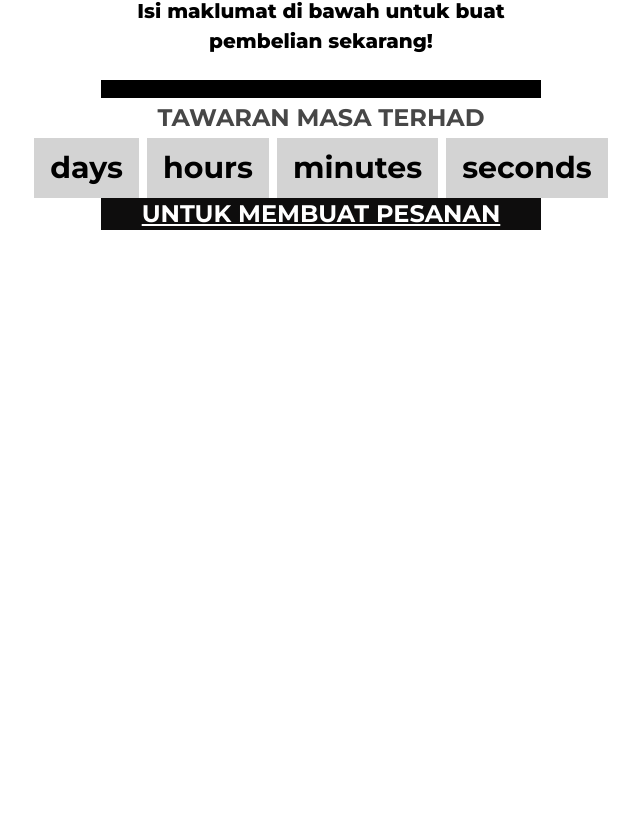
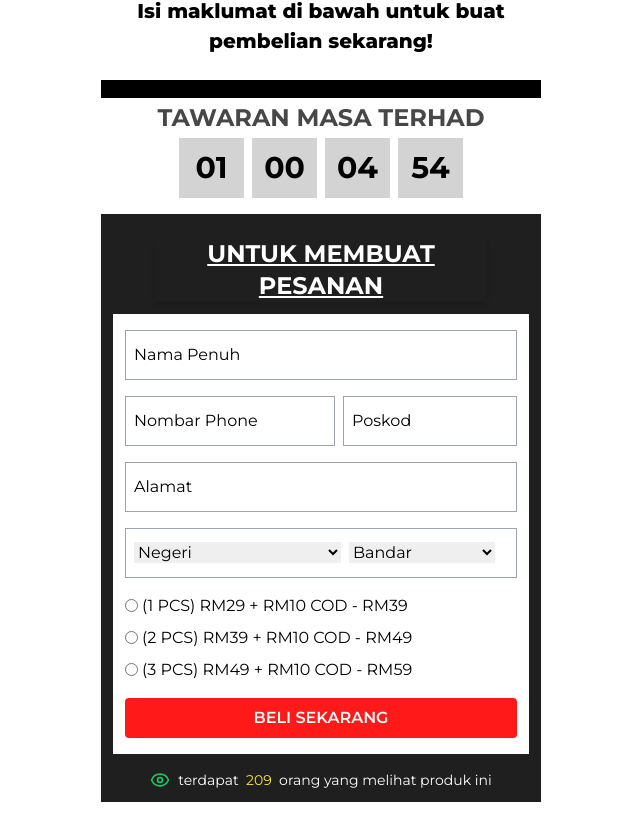
Before and after one commit to ShakirYasin/igoc-store, a Next.js app: page /en in a window 1280 px wide. Shown: the part 4419-5259 px from the top of the page, without its empty margins (319-959 px from the left). Before the commit the page ends 4725 px from the top, so only its background shows below. Built offline with nearby package versions, Linux system fonts and the light colour scheme.

Commit message:
worked on web page creating

```diff
--- a/package.json
+++ b/package.json
@@ -10,6 +10,8 @@
     "generate": "graphql-codegen"
   },
   "dependencies": {
+    "@coreui/coreui-pro": "^5.9.0",
+    "@coreui/react": "^5.5.0",
     "@fortawesome/free-solid-svg-icons": "^6.7.2",
     "@fortawesome/react-fontawesome": "^0.2.2",
     "@graphql-codegen/cli": "^5.0.2",
@@ -50,7 +52,7 @@
     "react-confetti": "^6.1.0",
     "react-dom": "^18",
     "react-facebook-pixel": "^1.0.4",
-    "react-hook-form": "^7.53.0",
+    "react-hook-form": "^7.55.0",
     "react-icons": "^5.5.0",
     "react-intersection-observer": "^9.13.1",
     "react-toastify": "^10.0.5",
--- a/src/app/[lang]/components/CountdownTimer.tsx
+++ b/src/app/[lang]/components/CountdownTimer.tsx
@@ -1,8 +1,8 @@
 "use client";
 import { useState, useEffect } from "react";
 
-const CountdownTimer = () => {
-  const [timeLeft, setTimeLeft] = useState({
+let CountdownTimer = () => {
+  let [timeLeft, setTimeLeft] = useState({
     days: 1,
     hours: 0,
     minutes: 5,
@@ -10,9 +10,9 @@ const CountdownTimer = () => {
   });
 
   useEffect(() => {
-    const timer = setInterval(() => {
+    let timer = setInterval(() => {
       setTimeLeft((prevTime) => {
-        const { days, hours, minutes, seconds } = prevTime;
+        let { days, hours, minutes, seconds } = prevTime;
 
         if (days === 0 && hours === 0 && minutes === 0 && seconds === 0) {
           clearInterval(timer);
@@ -40,9 +40,9 @@ const CountdownTimer = () => {
         Tawaran masa terhad
       </h1>
       <div className="flex justify-center gap-2">
-        {Object.entries(timeLeft).map(([time], index) => (
+        {Object.values(timeLeft).map((time, index) => (
           <div key={index} className="flex flex-col items-center">
-            <div className="bg-[#d3d3d3] text-black font-bold text-3xl px-4 py-3 min-w-[65px] text-center">
+            <div className="bg-[#d3d3d3] text-black font-bold text-3xl py-3 min-w-[65px] text-center">
               {String(time).padStart(2, "0")}
             </div>
           </div>
--- a/src/app/[lang]/components/OrderForm.tsx
+++ b/src/app/[lang]/components/OrderForm.tsx
@@ -1,13 +1,272 @@
+"use client";
+import { Eye } from "lucide-react";
 import React from "react";
+import { SubmitHandler, useForm } from "react-hook-form";
+import { CProgress, CProgressBar } from "@coreui/react";
+
+type FormData = {
+  "Nama Penuh": string;
+  "Nombar Phone": string;
+  Poskod: string;
+  Alamat: string;
+  Negeri: string;
+  Bandar: string;
+  Title: string;
+  Quantity:
+    | "(1 PCS) RM29 + RM10 COD - RM39"
+    | "(2 PCS) RM39 + RM10 COD - RM49"
+    | "(3 PCS) RM49 + RM10 COD - RM59";
+};
 
 export default function OrderForm() {
+  const {
+    register,
+    handleSubmit,
+    formState: { errors },
+  } = useForm<FormData>();
+
+  const onSubmit: SubmitHandler<FormData> = (data) => {
+    console.log(data);
+  };
+
   return (
-    <>
-      <div className="bg-[#0e0d0d]">
-        <h1 className="underline text-2xl font-bold uppercase text-center text-white ">
+    <div className="bg-[#1f1f1f] mt-4 p-3">
+      <div className="py-3 w-4/5 mx-auto text-center text-white">
+        <h1 className="underline text-2xl shadow-md font-bold uppercase">
           untuk membuat pesanan
         </h1>
       </div>
-    </>
+      <div>
+        <form
+          onSubmit={handleSubmit(onSubmit)}
+          className="space-y-4 px-3 py-4 bg-white text-black"
+        >
+          {/* Nama Penuh */}
+          <div>
+            <input
+              type="text"
+              placeholder="Nama Penuh"
+              className="w-full px-2 py-3 border border-gray-400 placeholder-black"
+              {...register("Nama Penuh", {
+                required: "Nama Penuh is required",
+                maxLength: {
+                  value: 30,
+                  message: "Nama Penuh should be less than 30 characters",
+                },
+              })}
+            />
+            {errors["Nama Penuh"] && (
+              <span className="text-red-500">
+                {errors["Nama Penuh"]?.message}
+              </span>
+            )}
+          </div>
+
+          <div className="flex gap-2 ">
+            {/* Nombar Phone */}
+            <div className="flex-2">
+              <input
+                type="tel"
+                placeholder="Nombar Phone"
+                className="w-full px-2 py-3 border border-gray-400  placeholder-black"
+                {...register("Nombar Phone", {
+                  required: "Nombar Phone is required",
+                  minLength: {
+                    value: 6,
+                    message: "Nombar Phone should be at least 6 digits",
+                  },
+                  maxLength: {
+                    value: 100,
+                    message: "Nombar Phone should be less than 100 characters",
+                  },
+                })}
+              />
+              {errors["Nombar Phone"] && (
+                <span className="text-red-500">
+                  {errors["Nombar Phone"]?.message}
+                </span>
+              )}
+            </div>
+
+            {/* Poskod */}
+            <div className="flex-1">
+              <input
+                type="text"
+                placeholder="Poskod"
+                className="w-full px-2 py-3 border border-gray-400  placeholder-black"
+                {...register("Poskod", {
+                  required: "Poskod is required",
+                  pattern: {
+                    value: /^[0-9]+$/,
+                    message: "Poskod must be a number",
+                  },
+                  maxLength: {
+                    value: 5,
+                    message: "Poskod should be less than 6 characters",
+                  },
+                })}
+              />
+              {errors["Poskod"] && (
+                <span className="text-red-500">
+                  {errors["Poskod"]?.message}
+                </span>
+              )}
+            </div>
+          </div>
+
+          {/* Alamat */}
+          <div>
+            <input
+              type="text"
+              placeholder="Alamat"
+              className="w-full px-2 py-3 border border-gray-400  placeholder-black"
+              {...register("Alamat", {
+                required: "Alamat is required",
+                maxLength: {
+                  value: 100,
+                  message: "Alamat should be less than 100 characters",
+                },
+              })}
+            />
+            {errors["Alamat"] && (
+              <span className="text-red-500">{errors["Alamat"]?.message}</span>
+            )}
+          </div>
+
+          <div className="flex gap-2 bg-white border border-gray-400 px-2 py-3">
+            {/* Negeri */}
+            <div>
+              <select
+                className="w-full focus:outline-none"
+                {...register("Negeri", { required: "Negeri is required" })}
+              >
+                <option value="">Negeri</option>
+                <option value="">Pilih Negeri</option>
+                <option value="Johor">Johor</option>
+                <option value="Kedah">Kedah</option>
+                <option value="Kelantan">Kelantan</option>
+                <option value="Melaka">Melaka</option>
+                <option value="Negeri Sembilan">Negeri Sembilan</option>
+                <option value="Pahang">Pahang</option>
+                <option value="Perak">Perak</option>
+                <option value="Perlis">Perlis</option>
+                <option value="Pulau Pinang">Pulau Pinang (Penang)</option>
+                <option value="Sabah">Sabah</option>
+                <option value="Sarawak">Sarawak</option>
+                <option value="Selangor">Selangor</option>
+                <option value="Terengganu">Terengganu</option>
+                <option value="Kuala Lumpur">Kuala Lumpur</option>
+                <option value="Labuan">Labuan</option>
+                <option value="Putrajaya">Putrajaya</option>
+              </select>
+              {errors["Negeri"] && (
+                <span className="text-red-500">
+                  {errors["Negeri"]?.message}
+                </span>
+              )}
+            </div>
+
+            {/* Bandar */}
+            <div>
+              <select
+                className="w-full focus:outline-none"
+                {...register("Bandar", { required: "Bandar is required" })}
+              >
+                <option value="">Bandar</option>
+                <option value="Kuala Lumpur">Kuala Lumpur</option>
+                <option value="George Town">George Town</option>
+                <option value="Johor Bahru">Johor Bahru</option>
+                <option value="Ipoh">Ipoh</option>
+                <option value="Melaka">Melaka</option>
+                <option value="Shah Alam">Shah Alam</option>
+                <option value="Kota Kinabalu">Kota Kinabalu</option>
+                <option value="Kuching">Kuching</option>
+                <option value="Alor Setar">Alor Setar</option>
+                <option value="Seremban">Seremban</option>
+                <option value="Sibu">Sibu</option>
+                <option value="Miri">Miri</option>
+                <option value="Petaling Jaya">Petaling Jaya</option>
+                <option value="Subang Jaya">Subang Jaya</option>
+                <option value="Tawau">Tawau</option>
+                <option value="Sandakan">Sandakan</option>
+                <option value="Bintulu">Bintulu</option>
+                <option value="Batu Pahat">Batu Pahat</option>
+                <option value="Taiping">Taiping</option>
+                <option value="Port Klang">Port Klang</option>
+                <option value="Puchong">Puchong</option>
+                <option value="Bukit Mertajam">Bukit Mertajam</option>
+                <option value="Kota Bharu">Kota Bharu</option>
+                <option value="Segamat">Segamat</option>
+                <option value="Bangi">Bangi</option>
+                <option value="Kulim">Kulim</option>
+                <option value="Sungai Petani">Sungai Petani</option>
+                <option value="Bentong">Bentong</option>
+              </select>
+              {errors["Bandar"] && (
+                <span className="text-red-500">
+                  {errors["Bandar"]?.message}
+                </span>
+              )}
+            </div>
+          </div>
+
+          {/*  quantity */}
+          <div className="flex gap-2 flex-col text-black">
+            <label className="flex items-center gap-1">
+              <input
+                {...register("Quantity", {
+                  required: "Please select a quantity",
+                })}
+                type="radio"
+                value="(1 PCS) RM29 + RM10 COD - RM39"
+              />
+              <span>(1 PCS) RM29 + RM10 COD - RM39</span>
+            </label>
+            <label className="flex items-center gap-1">
+              <input
+                {...register("Quantity", {
+                  required: "Please select a quantity",
+                })}
+                type="radio"
+                value="(2 PCS) RM39 + RM10 COD - RM49"
+              />
+              <span>(2 PCS) RM39 + RM10 COD - RM49</span>
+            </label>
+            <label className="flex items-center gap-1">
+              <input
+                {...register("Quantity", {
+                  required: "Please select a quantity",
+                })}
+                type="radio"
+                value="(3 PCS) RM49 + RM10 COD - RM59"
+              />
+              <span>(3 PCS) RM49 + RM10 COD - RM59</span>
+            </label>
+            {errors["Quantity"] && (
+              <span className="text-red-500">
+                {errors["Quantity"]?.message}
+              </span>
+            )}
+          </div>
+
+          {/* Submit Button */}
+          <div className="text-center mt-4">
+            <input
+              type="submit"
+              value="Beli sekarang"
+              className="bg-[#ff0101]/90 uppercase text-white p-2 font-semibold rounded cursor-pointer hover:bg-[#ff0101] w-full"
+            />
+          </div>
+        </form>
+        <div className="flex justify-center items-center gap-2 text-center mt-4">
+          <Eye className="text-green-500" size={20} />
+          <h1 className="text-white text-sm flex items-center ">
+            terdapat &nbsp; <span className="text-md text-yellow-300">209</span>
+            &nbsp; orang yang melihat produk ini
+          </h1>
+        </div>
+        <div></div>
+      </div>
+    </div>
   );
 }
--- a/src/app/[lang]/layout.tsx
+++ b/src/app/[lang]/layout.tsx
@@ -44,9 +44,7 @@ export default function RootLayout({ children, params: { lang } }: Props) {
         <link rel="icon" href="/images/favicons/favicon.ico" sizes="any" />
       </head>
       <body className={`${montserrat.variable} font-sans antialiased`}>
-        <ReactQueryProvider>
-         {children}
-        </ReactQueryProvider>
+        <ReactQueryProvider>{children}</ReactQueryProvider>
       </body>
     </html>
   );
```
Also changed, not shown: src/app/[lang]/globals.css (+3 -5 lines), 1 other file (tests, documents, lock files or other folders).
